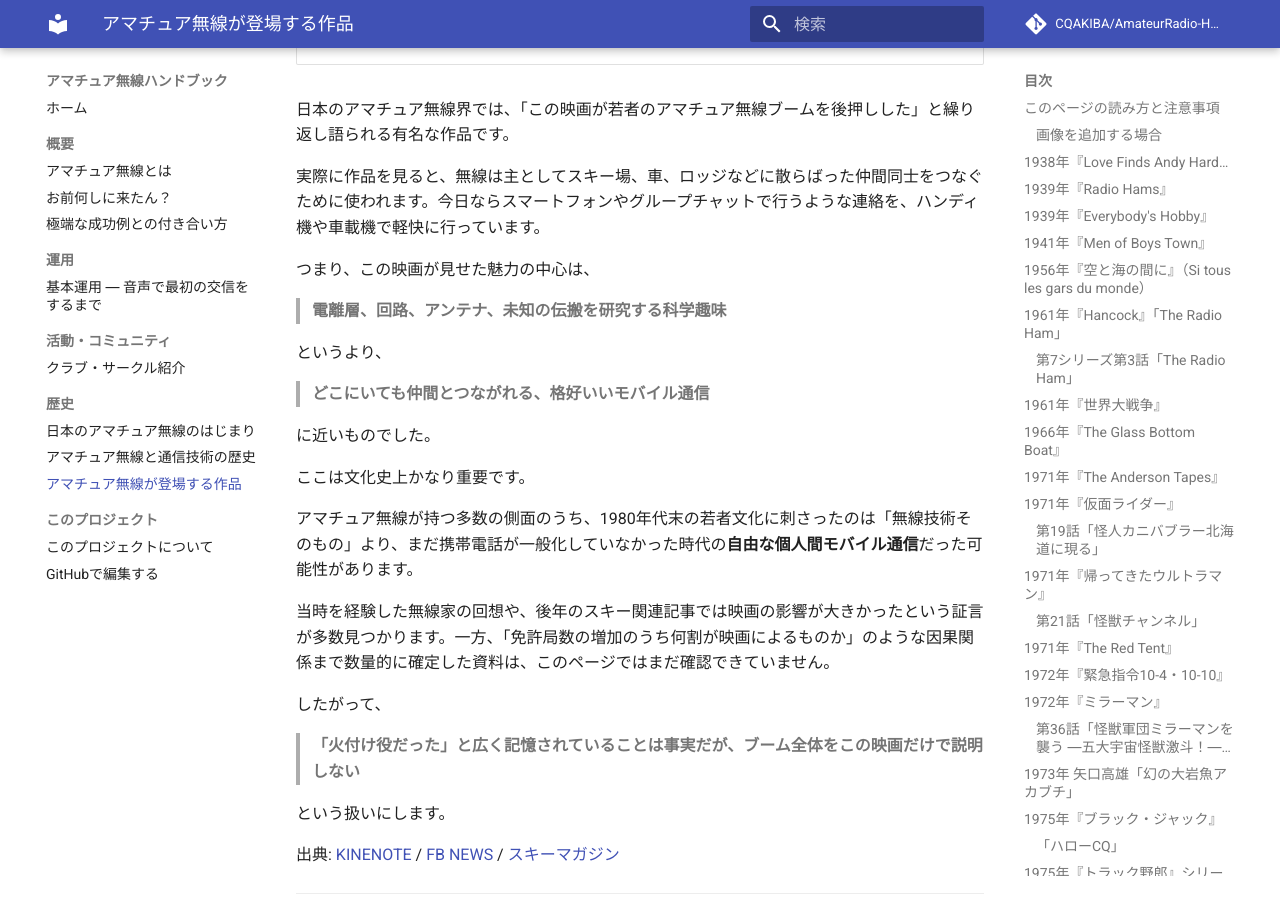
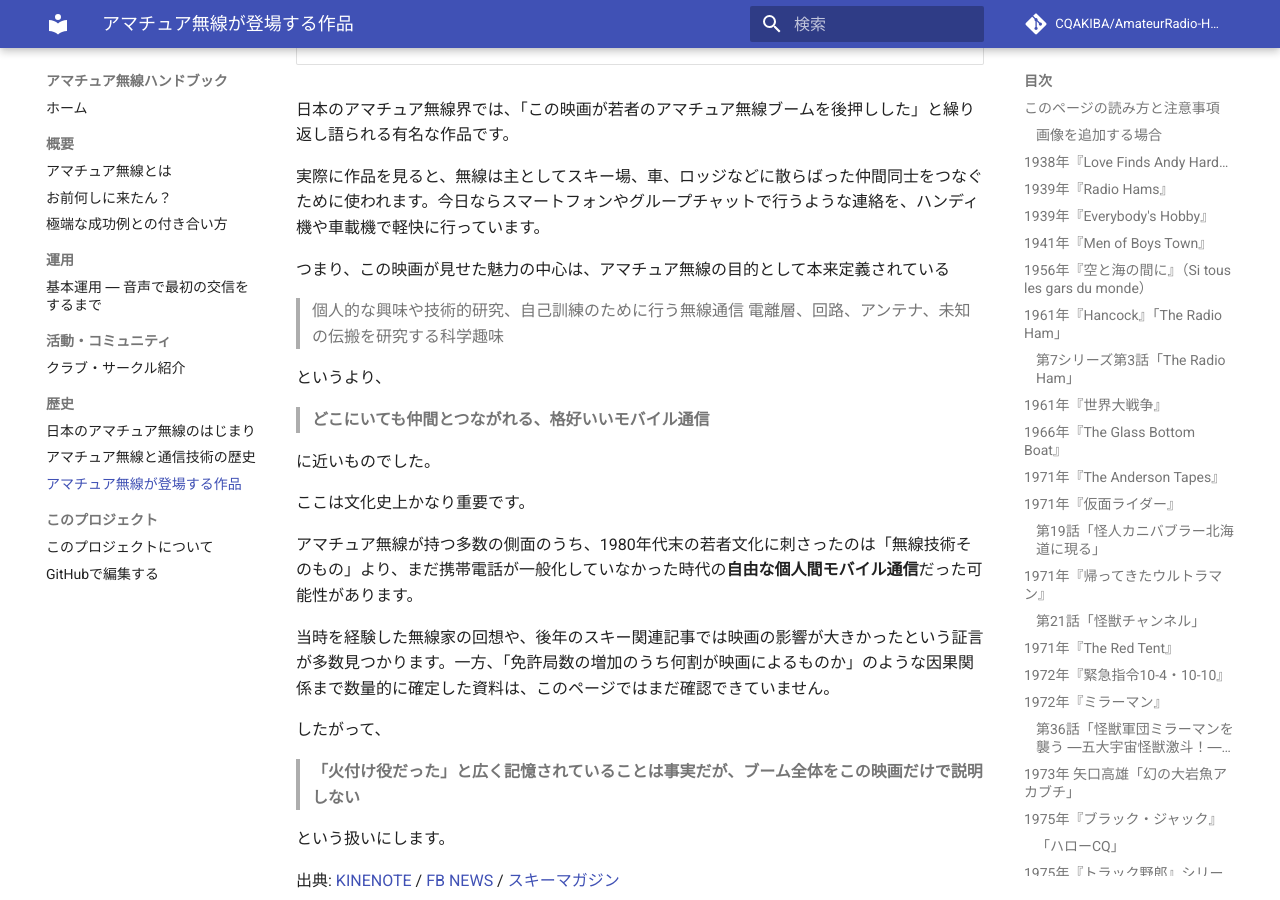
Before and after one commit to CQAKIBA/AmateurRadio-Handbook, an MkDocs documentation site: the page built from docs/15_歴史/アマチュア無線が登場する作品.md, in a window 1280 px wide and 900 px high, scrolled down 16476 px. Built offline with MkDocs 1.6.1 and Material for MkDocs 9.7.7, drawn with Linux system fonts in a browser that asks for light colours; comment, search, counter and statistics services are not loaded.

Commit message:
Update description of amateur radio's appeal in film
Clarified the appeal of the film regarding amateur radio's purpose and its role in connecting friends.

```diff
--- a/docs/15_歴史/アマチュア無線が登場する作品.md
+++ b/docs/15_歴史/アマチュア無線が登場する作品.md
@@ -537,9 +537,10 @@ FM FUJIも『Convoy』の無線をCBとして挙げ、日本とは制度が異
 
 実際に作品を見ると、無線は主としてスキー場、車、ロッジなどに散らばった仲間同士をつなぐために使われます。今日ならスマートフォンやグループチャットで行うような連絡を、ハンディ機や車載機で軽快に行っています。
 
-つまり、この映画が見せた魅力の中心は、
+つまり、この映画が見せた魅力の中心は、アマチュア無線の目的として本来定義されている
 
-> **電離層、回路、アンテナ、未知の伝搬を研究する科学趣味**
+> 個人的な興味や技術的研究、自己訓練のために行う無線通信
+> 電離層、回路、アンテナ、未知の伝搬を研究する科学趣味
 
 というより、
 
```
